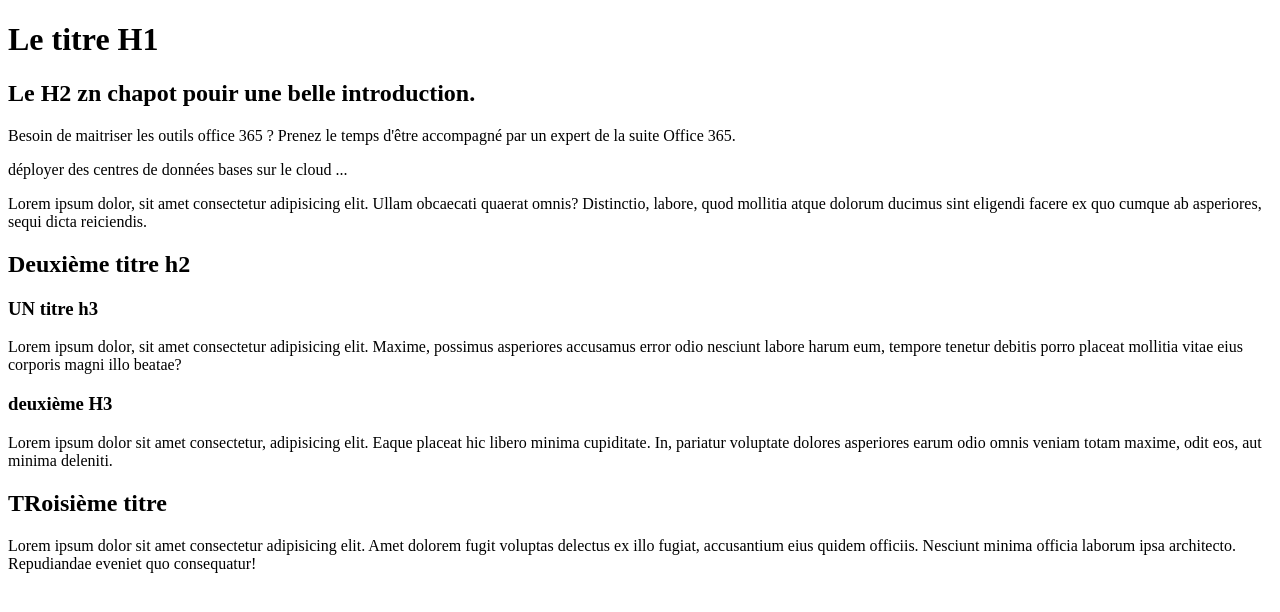
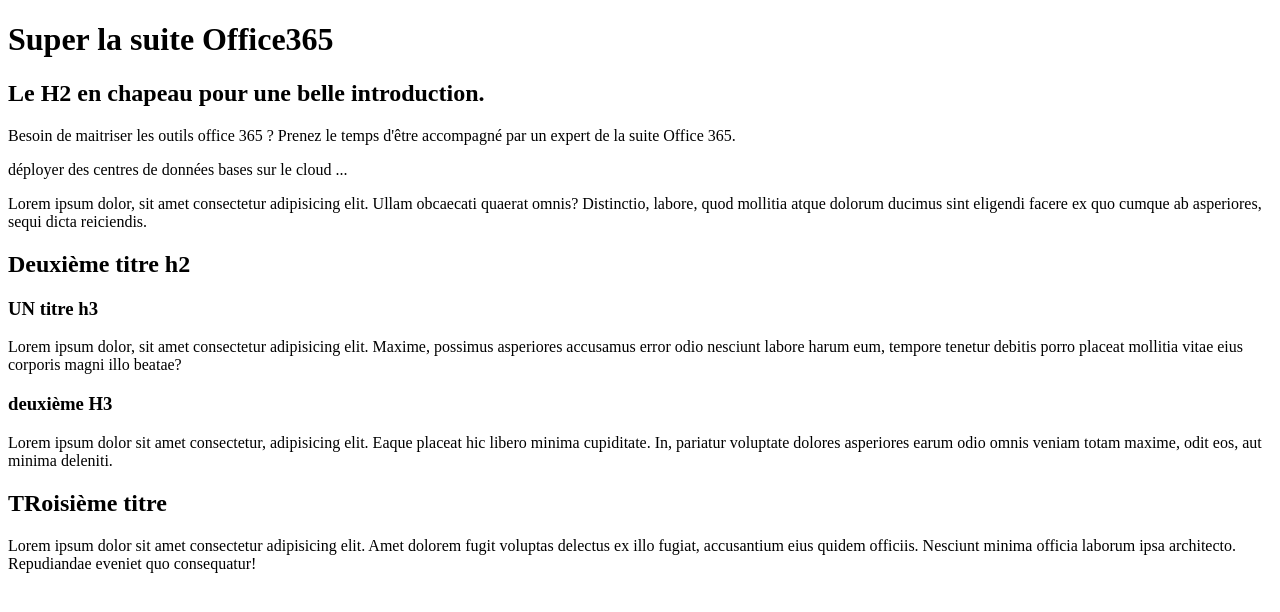
Before and after one commit to LorisCardot/Office, a plain HTML site: page index.html in a window 1280 px wide. Drawn offline with Linux system fonts and the light colour scheme.

Commit message:
Update index.html

```diff
--- a/index.html
+++ b/index.html
@@ -12,8 +12,8 @@
 
 <body>
 
-    <h1>Le titre H1 </h1>
-    <h2>Le H2 zn chapot pouir une belle introduction. </h2>
+    <h1>Super la suite Office365</h1>
+    <h2>Le H2 en chapeau pour une belle introduction. </h2>
     <p>Besoin de maitriser les outils office 365 ? Prenez le temps d'être accompagné par un expert de la suite Office
         365. </p>
     <p>
```
